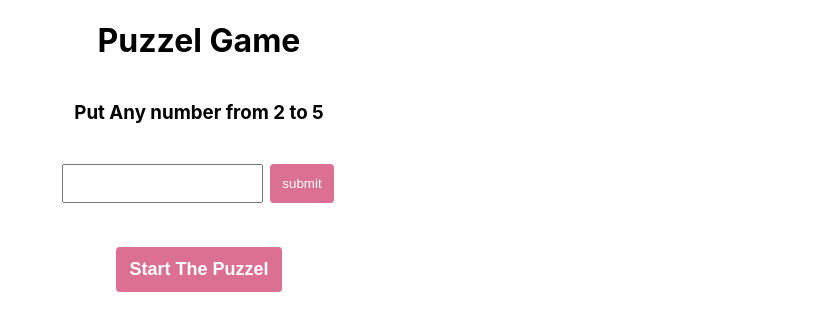
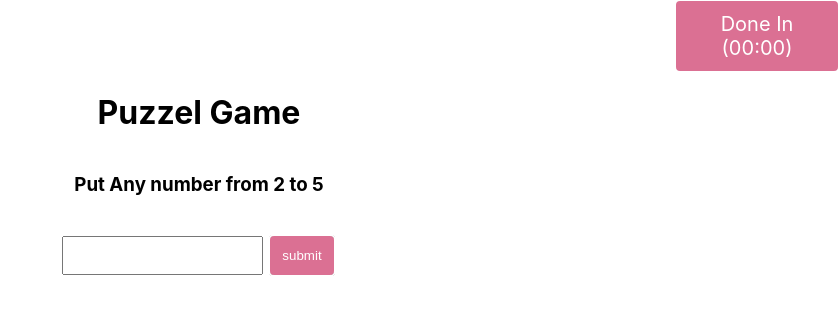
Before and after one commit to HammasAhmad/PuzzelGame, a React (Create React App) app: page / in a window 1280 px wide. Shown: the top 330 px of the page, without its empty margins (441-1280 px from the left). Built offline with nearby package versions, Linux system fonts and the light colour scheme.

Commit message:
Image Puzzel Updated

```diff
--- a/src/ImageSplitter.js
+++ b/src/ImageSplitter.js
@@ -3,6 +3,7 @@ import React from 'react'
 export const ImageSplitter = () => {
     const [input, setInput] = React.useState('')
     const [imga, setImg] = React.useState('')
+    const [gameDone, setGameDone] = React.useState(false)
     const [disable, setDisAble] = React.useState(false)
     const [seconds, setSeconds] = React.useState(0);
     const [minutes, setMinutes] = React.useState(0);
@@ -70,6 +71,13 @@ export const ImageSplitter = () => {
     }
 
     React.useEffect(() => {
+        if (gameDone) {
+            JSON.stringify(localStorage.setItem('seconds', seconds))
+            JSON.stringify(localStorage.setItem('min', minutes))
+        } else {
+            JSON.stringify(localStorage.setItem('seconds', seconds))
+            JSON.stringify(localStorage.setItem('min', minutes))
+        }
         let interval;
         if (seconds > 59) {
             setSeconds(0)
@@ -84,13 +92,12 @@ export const ImageSplitter = () => {
             clearInterval(interval);
         }
         return () => clearInterval(interval);
-    }, [isActive, seconds, minutes]);
+    }, [isActive, seconds, gameDone]);
 
     React.useEffect(() => {
         img.src = ''
         images()
     }, [])
-    console.log(seconds, 'sadsad')
     const handle = (e) => {
         document.getElementById('canvas').classList.remove('kk')
         images()
@@ -372,6 +379,7 @@ export const ImageSplitter = () => {
                     }
                 }
                 if (gameWin) {
+                    setGameDone(true)
                     setTimeout(gameOver, 500);
                     setTimeout(() => {
                         alert('WellCome to the AK team')
@@ -380,6 +388,7 @@ export const ImageSplitter = () => {
                         window.location.replace('/')
                     }, 800);
                     setIsActive(false)
+
                 }
 
             }
@@ -409,6 +418,9 @@ export const ImageSplitter = () => {
 
     return (
         <div style={{ display: 'flex', justifyContent: 'center', alignItems: 'center', flexDirection: 'column', flex: '0' }}>
+            <div className='btn timer'>
+                Done In (0{JSON.parse(localStorage.getItem('min'))}:{seconds > 9 ? JSON.parse(localStorage.getItem('seconds')) : '0'.concat(JSON.parse(localStorage.getItem('seconds')))})
+            </div>
             <h1>Puzzel Game</h1>
             <h3>Put Any number from 2 to 5</h3>
             <form onSubmit={handle} style={{ margin: '20px 0' }}>
@@ -432,10 +444,11 @@ export const ImageSplitter = () => {
                 <br />
                 <div style={{ textAlign: 'center' }}>
                     {
-                        !isActive ? <button className='btn btn2' onClick={() => setIsActive(true)}>Start The Puzzel</button> : <button className='btn btn2'>Time  0{minutes.toString()}:{seconds > 9 ? seconds.toString() : '0'.concat(seconds.toString())}</button>
+                        disable && (!isActive ? <button className='btn btn2' onClick={() => setIsActive(true)}>Start The Puzzel</button> : <button className='btn btn2'>Time  0{minutes.toString()}:{seconds > 9 ? seconds.toString() : '0'.concat(seconds.toString())}</button>)
                     }
                 </div>
             </div>
+
         </div >
     )
 }
--- a/src/index.css
+++ b/src/index.css
@@ -111,3 +111,9 @@ input[type=number]::-webkit-outer-spin-button {
   width: 170px;
 
 }
+.timer{
+  font-size: 20px;
+  width: 140px;
+  text-align: center;
+  align-self:flex-end;
+}
```
